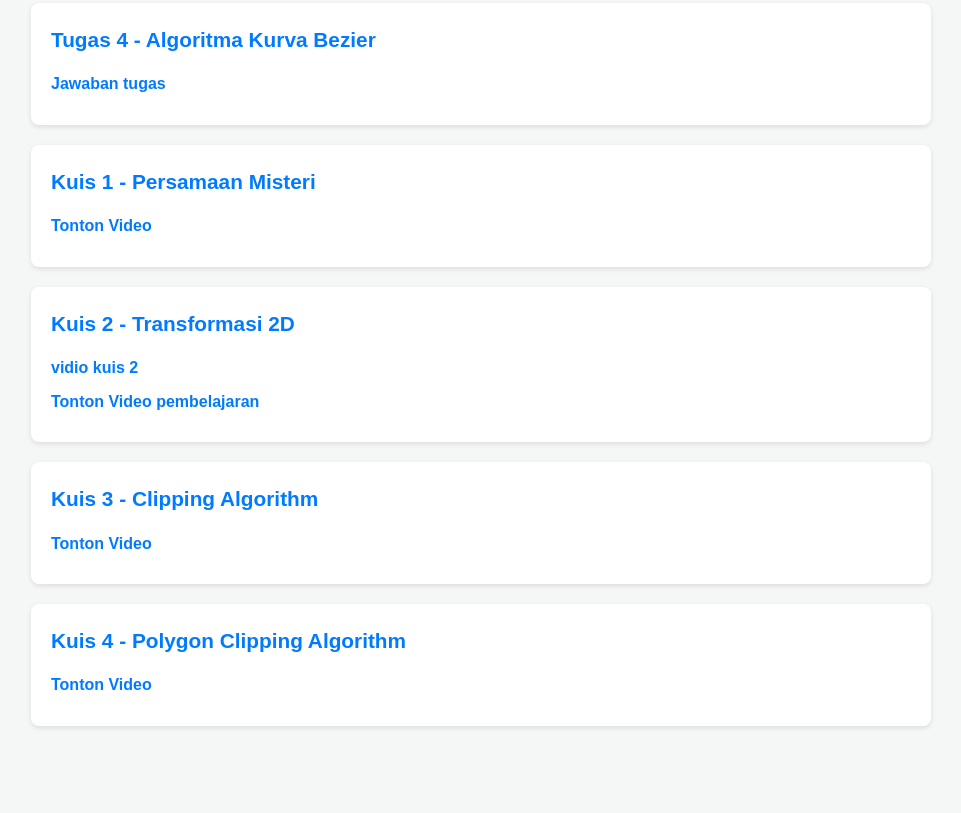
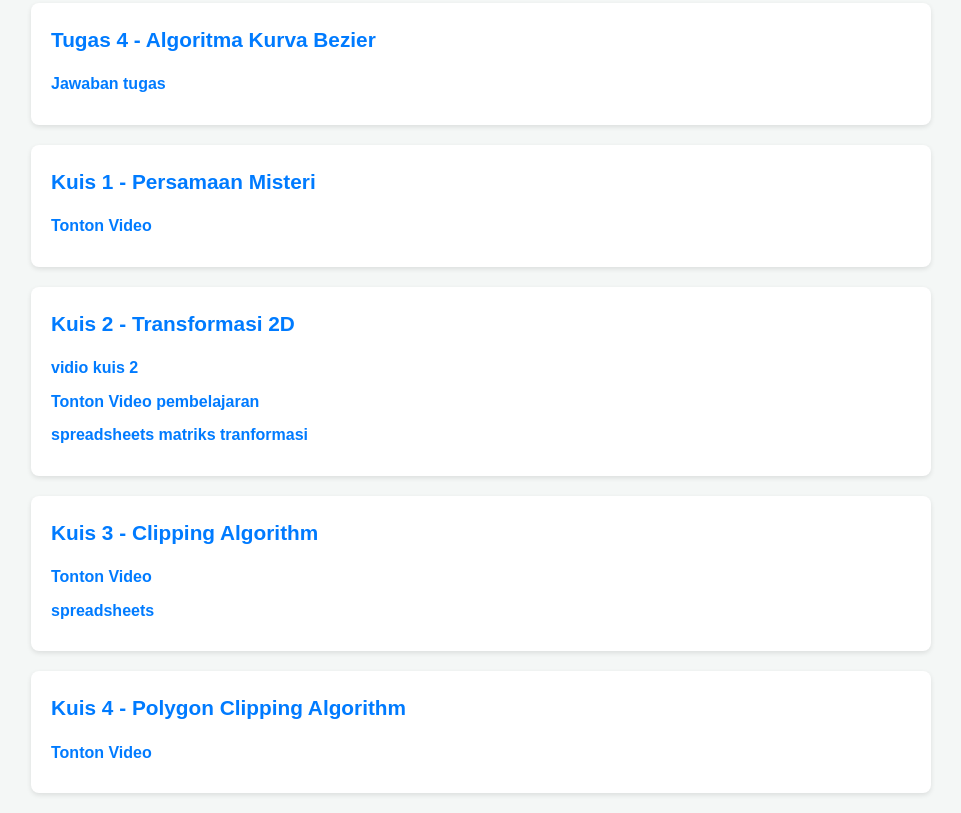
Before and after one commit to Leonardo1228e7ur/portofolio, a plain HTML site: page tugas.html in a window 1280 px wide. Shown: the part 634-1447 px from the top of the page, without its empty margins (159-1120 px from the left). Before the commit the page ends 1380 px from the top, so only its background shows below. Drawn offline with Linux system fonts and the light colour scheme.

Commit message:
Update tugas.html

```diff
--- a/tugas.html
+++ b/tugas.html
@@ -180,6 +180,7 @@ h1 {
                 <ul>
                     <li><a href="https://youtu.be/Y9k5MRmoqVM" class="link-materi">vidio kuis 2</a></li>
                     <li><a href="https://youtu.be/kOKumH8WWQ8" class="link-materi">Tonton Video pembelajaran</a></li>
+                     <li><a href="https://docs.google.com/spreadsheets/d/1hslyj8VY1iOtnYsN912KlRlSdSmzZdZ9e753cSazb38/edit?usp=sharing" class="link-materi">spreadsheets matriks tranformasi</a></li>
                 </ul>
             </div>
         </div>
@@ -190,6 +191,9 @@ h1 {
                 <ul>
 
                     <li><a href="https://youtu.be/i9Hq2botRe0" class="link-materi">Tonton Video</a></li>
+                    <li><a href="https://docs.google.com/spreadsheets/d/1CQ65D4-pJKLw2YqUnWER45_DdmXfdnBlglEPeWRO-fI/edit?usp=sharing" class="link-materi">spreadsheets</a></li>
+
+
                 </ul>
             </div>
         </div>
```
